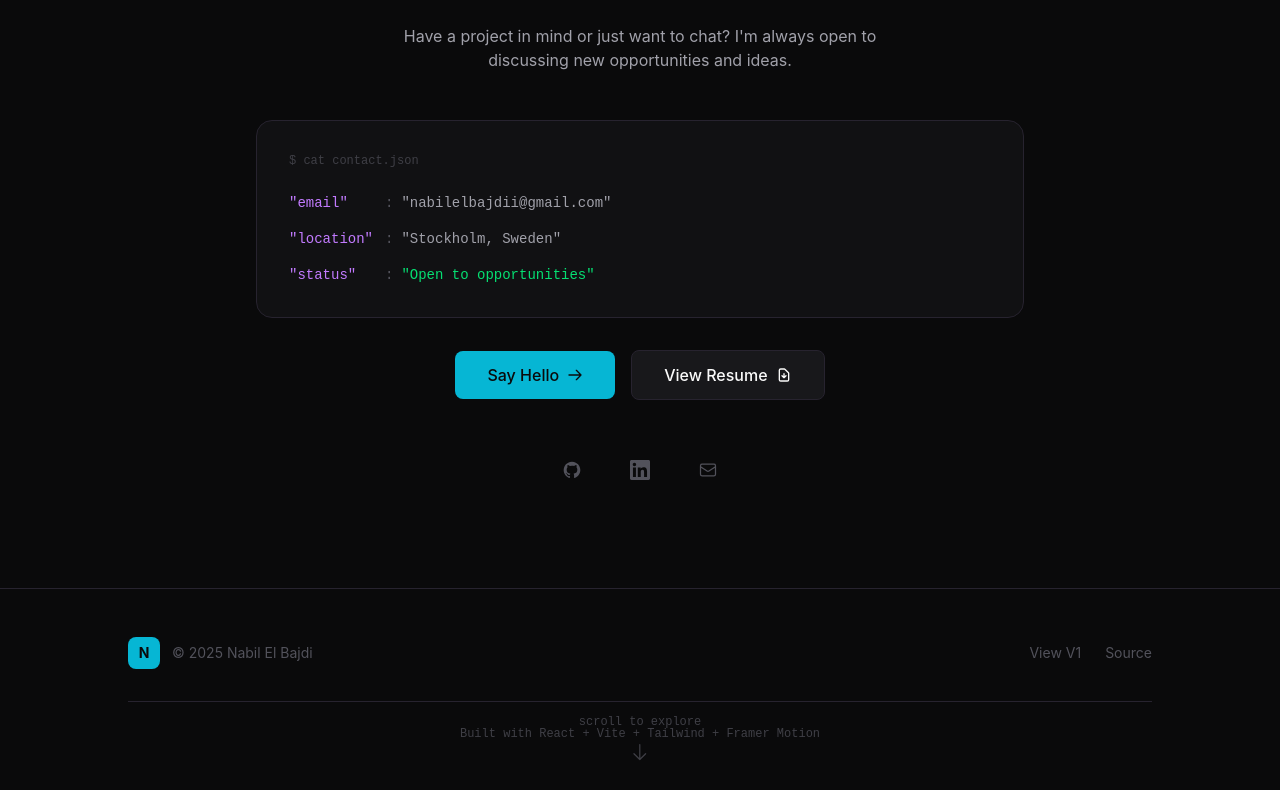
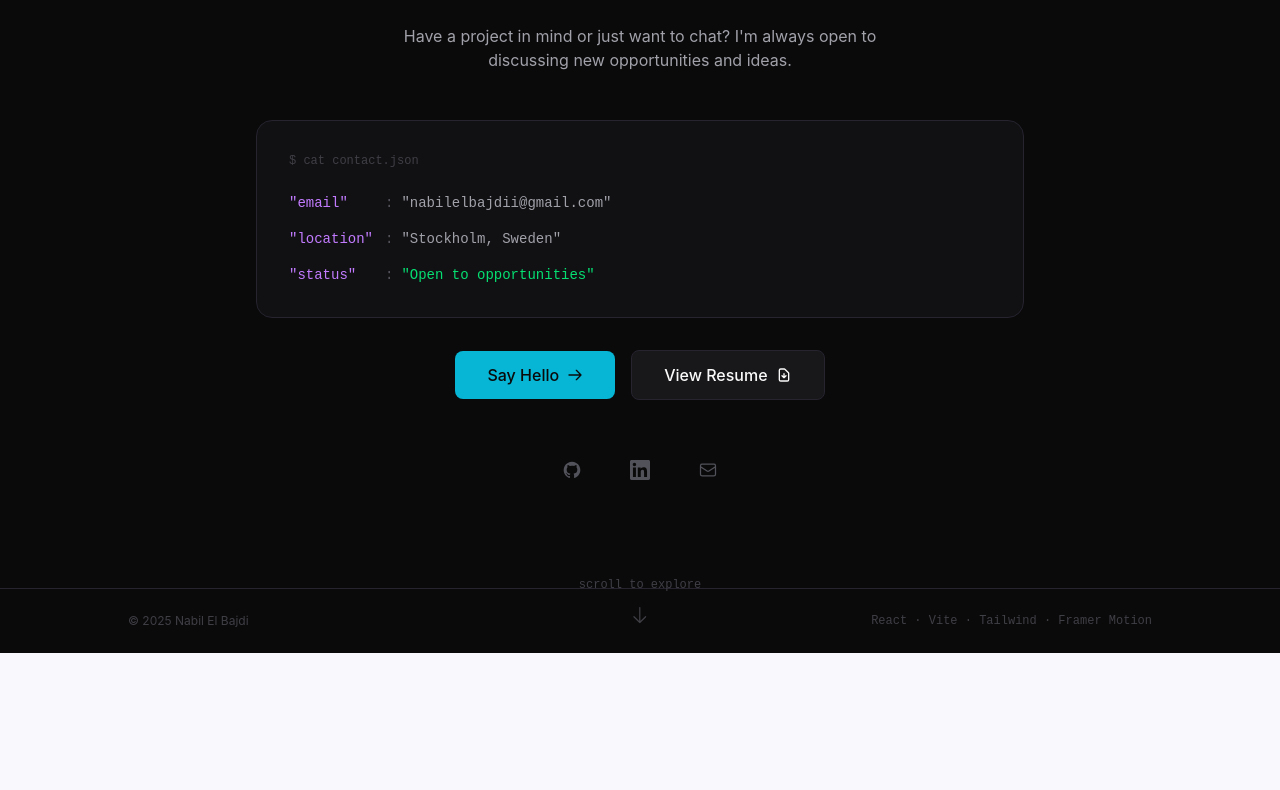
Before and after one commit to nabilelbajdi/nabil-portfolio, a React (Vite) app: page /v2 in a window 1280 px wide. Shown: the part 4363-5153 px from the top of the page. After the commit the page ends 5016 px from the top, so only its background shows below. Built offline with nearby package versions, Linux system fonts and the light colour scheme; a web font is replaced by a local one.

Commit message:
refactor(v2): simplify footer to minimal single-line design
- Remove redundant social links, name, V1 link
- Keep only copyright and tech stack attribution
- Reduce vertical space significantly

```diff
--- a/src/v2/components/layout/Footer.jsx
+++ b/src/v2/components/layout/Footer.jsx
@@ -1,45 +1,11 @@
-import { Link } from 'react-router-dom';
-import { motion } from 'framer-motion';
-
 export function Footer() {
   const currentYear = new Date().getFullYear();
 
   return (
-    <footer className="py-12 px-4 sm:px-6 border-t border-[var(--v2-border)]">
-      <div className="max-w-5xl mx-auto">
-        <div className="flex flex-col sm:flex-row items-center justify-between gap-6">
-          <div className="flex items-center gap-3">
-            <div className="w-8 h-8 rounded-lg bg-[var(--v2-accent)] flex items-center justify-center text-[var(--v2-bg-primary)] font-bold text-sm">
-              N
-            </div>
-            <span className="text-sm text-[var(--v2-text-muted)]">
-              © {currentYear} Nabil El Bajdi
-            </span>
-          </div>
-
-          <div className="flex items-center gap-6 text-sm">
-            <Link
-              to="/"
-              className="text-[var(--v2-text-muted)] hover:text-[var(--v2-text-primary)] transition-colors"
-            >
-              View V1
-            </Link>
-            <a
-              href="https://github.com/nabilelbajdi/nabil-portfolio"
-              target="_blank"
-              rel="noopener noreferrer"
-              className="text-[var(--v2-text-muted)] hover:text-[var(--v2-text-primary)] transition-colors"
-            >
-              Source
-            </a>
-          </div>
-        </div>
-
-        <div className="mt-8 pt-6 border-t border-[var(--v2-border-subtle)] text-center">
-          <p className="text-xs text-[var(--v2-text-dimmed)] mono">
-            Built with React + Vite + Tailwind + Framer Motion
-          </p>
-        </div>
+    <footer className="py-6 px-4 sm:px-6 border-t border-[var(--v2-border)]">
+      <div className="max-w-5xl mx-auto flex flex-col sm:flex-row items-center justify-between gap-3 text-xs text-[var(--v2-text-dimmed)]">
+        <span>© {currentYear} Nabil El Bajdi</span>
+        <span className="mono">React · Vite · Tailwind · Framer Motion</span>
       </div>
     </footer>
   );
```
